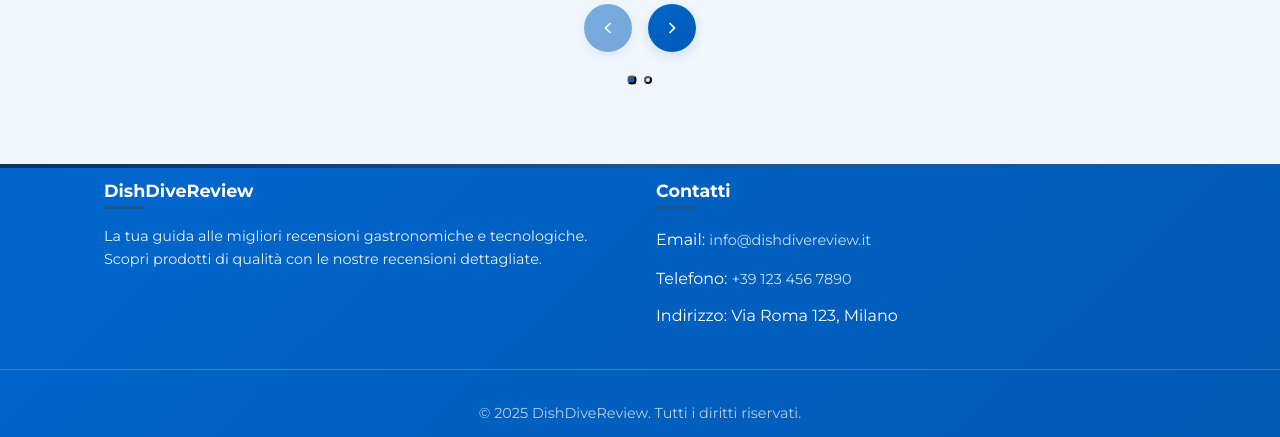
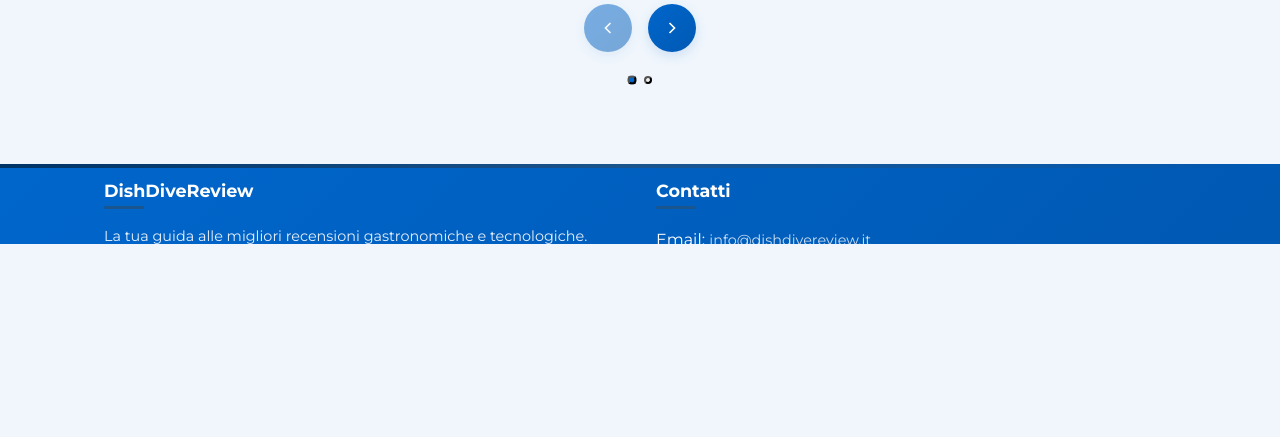
Before and after one commit to nalanshi/recensioneWeb, a PHP site: page /index.php in a window 1280 px wide. Shown: the part 1190-1627 px from the top of the page. After the commit the page ends 1434 px from the top, so only its background shows below. Run offline with PHP 8.4, Linux system fonts and the light colour scheme.

Commit message:
Limit footer height

```diff
--- a/css/style.css
+++ b/css/style.css
@@ -1163,6 +1163,7 @@ nav {
 footer {
   background: linear-gradient(135deg, var(--primary-agid, #0066CC) 0%, var(--secondary-agid, #0059B3) 100%);
   color: var(--text-light, #FFFFFF);
+  max-height: var(--header-height);
   padding: calc(var(--spacing-lg, 2rem) / 2) 0 calc(var(--spacing-md, 1.5rem) / 2);
   margin-top: var(--spacing-lg, 2rem);
   position: relative;
```
